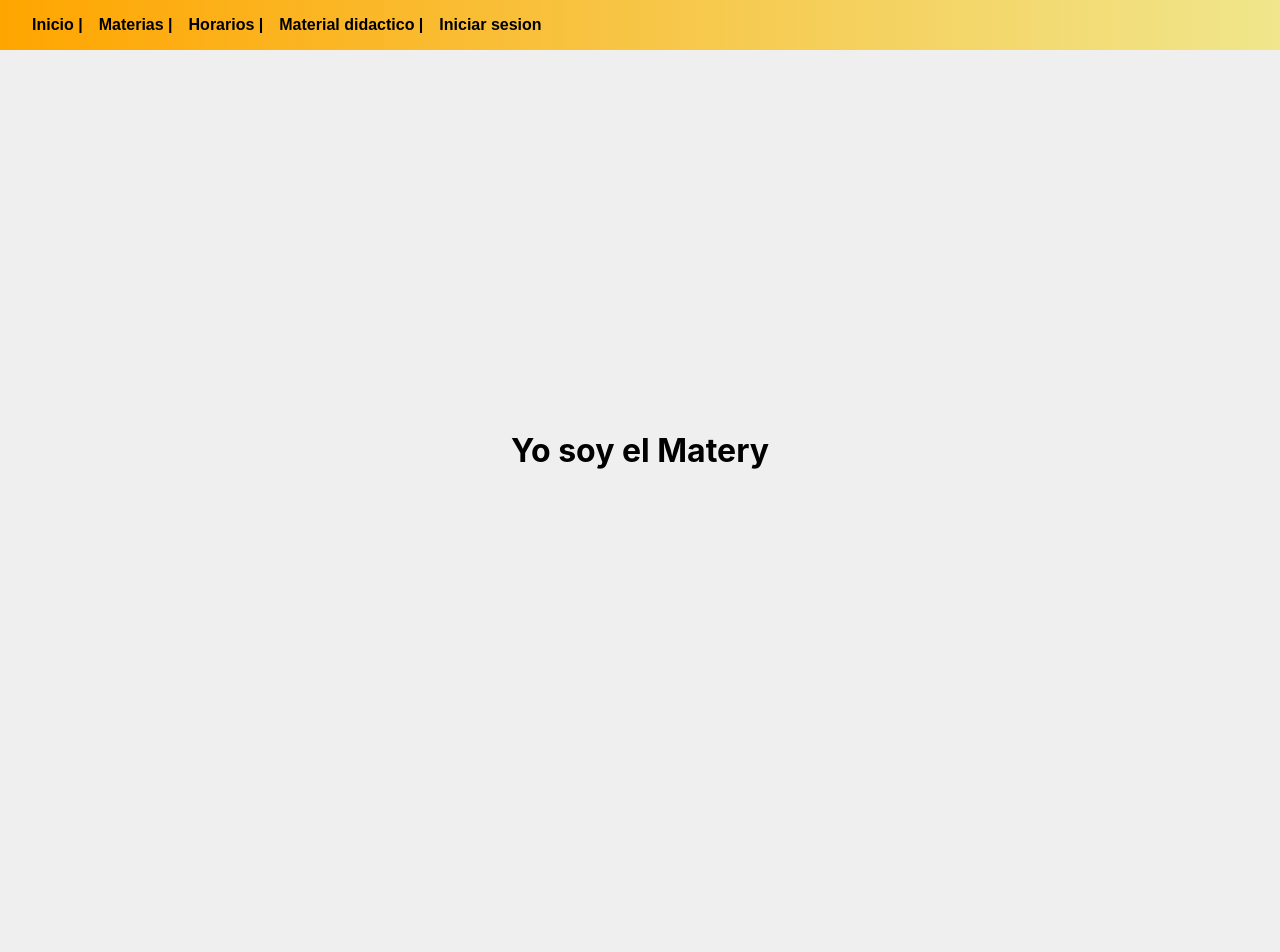
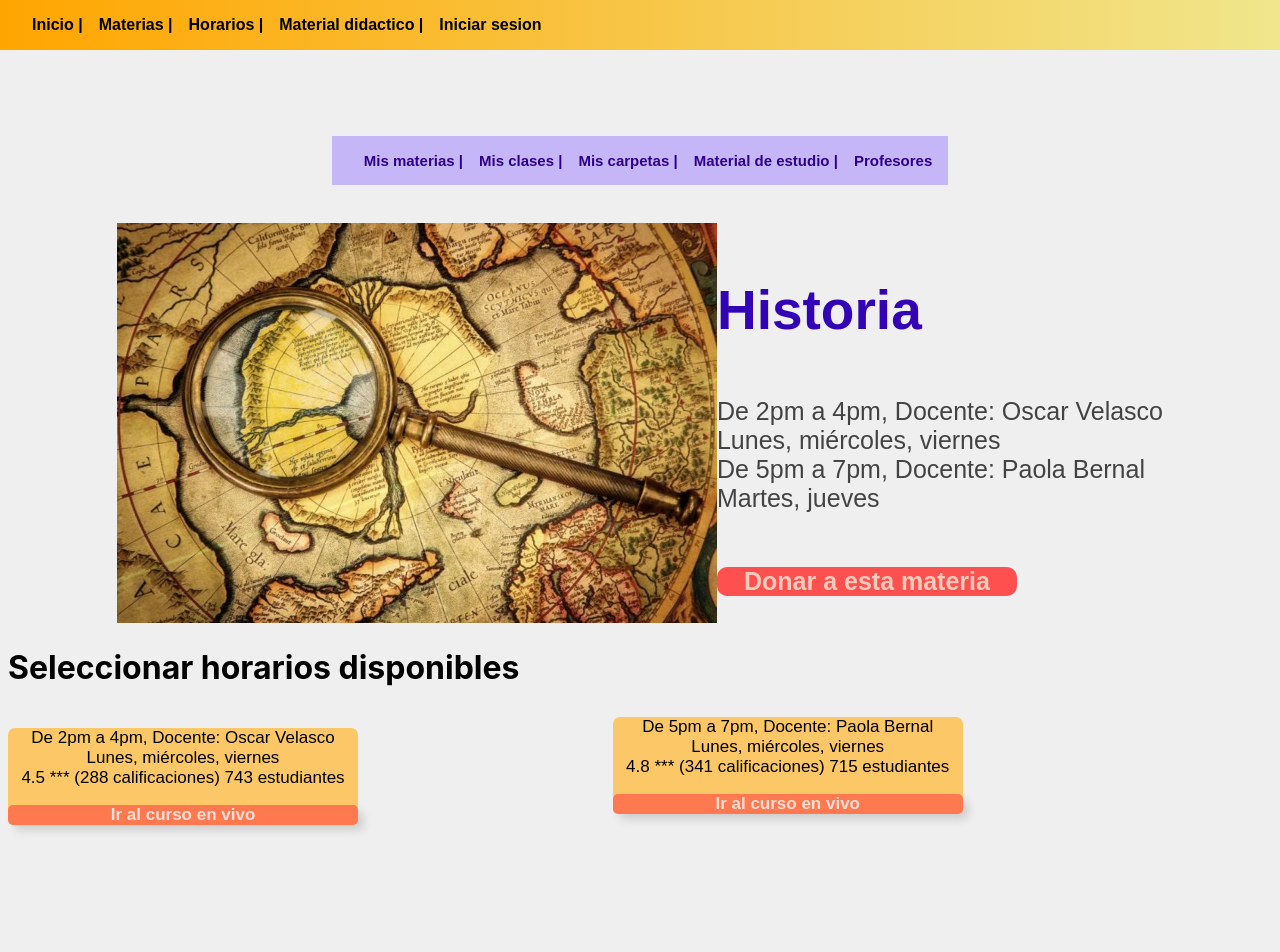
Before and after one commit to Oscark021/proyectonext, a Next.js app: page /matery in a window 1280 px wide. Shown: the top 952 px of the page. Built offline with nearby package versions, Linux system fonts and the light colour scheme.

Commit message:
:sparkles: Se añadio el Index de Historia

```diff
--- a/pages/matery/index.js
+++ b/pages/matery/index.js
@@ -1,6 +1,8 @@
 import Head from 'next/head'
 import Image from 'next/image'
 import styles from '../../styles/Home.module.css'
+
+import Link from 'next/link'
 
 export default function Matery() {
   return (
@@ -11,10 +13,62 @@ export default function Matery() {
         <link rel="icon" href="/favicon.ico" />
       </Head>
       <main className={styles.main}>
-        <h1>Yo soy el Matery</h1>
-      </main>
+      <nav className="navm">
+            <Link href="/"><a>Mis materias |</a></Link>
+            <Link href="/matery"><a> Mis clases |</a></Link>
+            <Link href="/horary"><a> Mis carpetas |</a></Link>
+            <Link href="/didactic"><a>Material de estudio |</a></Link>
+            <Link href="/login"><a>Profesores</a></Link>
+        </nav>
 
 
+        <div className="box">
+          <div>
+            <img src="/img/history.jpg"/>
+          </div>
+          <div>
+          <p className="titulo"> Historia</p>
+          <div>
+          <p className="parrafos" > De 2pm a 4pm, Docente: Oscar Velasco
+          <br></br>
+          Lunes, miércoles, viernes
+          <br></br>
+          De 5pm a 7pm, Docente: Paola Bernal
+          <br></br>
+          Martes, jueves
+          <br></br><br></br>
+          <p className="boton"> Donar a esta materia </p>
+          </p>
+          </div>
+          </div>
+        </div>
+        <div className="boxs">
+          <h1>Seleccionar horarios disponibles</h1>
+          <div>
+          <p className="parrafoss" > De 2pm a 4pm, Docente: Oscar Velasco
+          <br></br>
+          Lunes, miércoles, viernes
+          <br></br>
+          4.5 *** (288 calificaciones) 743 estudiantes
+          <p className="botton">Ir al curso en vivo</p>
+          </p>
+
+          </div>
+          <div>
+          <p className="parrafossd" > De 5pm a 7pm, Docente: Paola Bernal
+          <br></br>
+          Lunes, miércoles, viernes
+          <br></br>
+          4.8 *** (341 calificaciones) 715 estudiantes
+          <p className="botonn">Ir al curso en vivo</p>
+          </p>
+
+          <br></br>
+
+          </div>
+        </div>
+
+      </main>
     </div>
   )
 }
```
